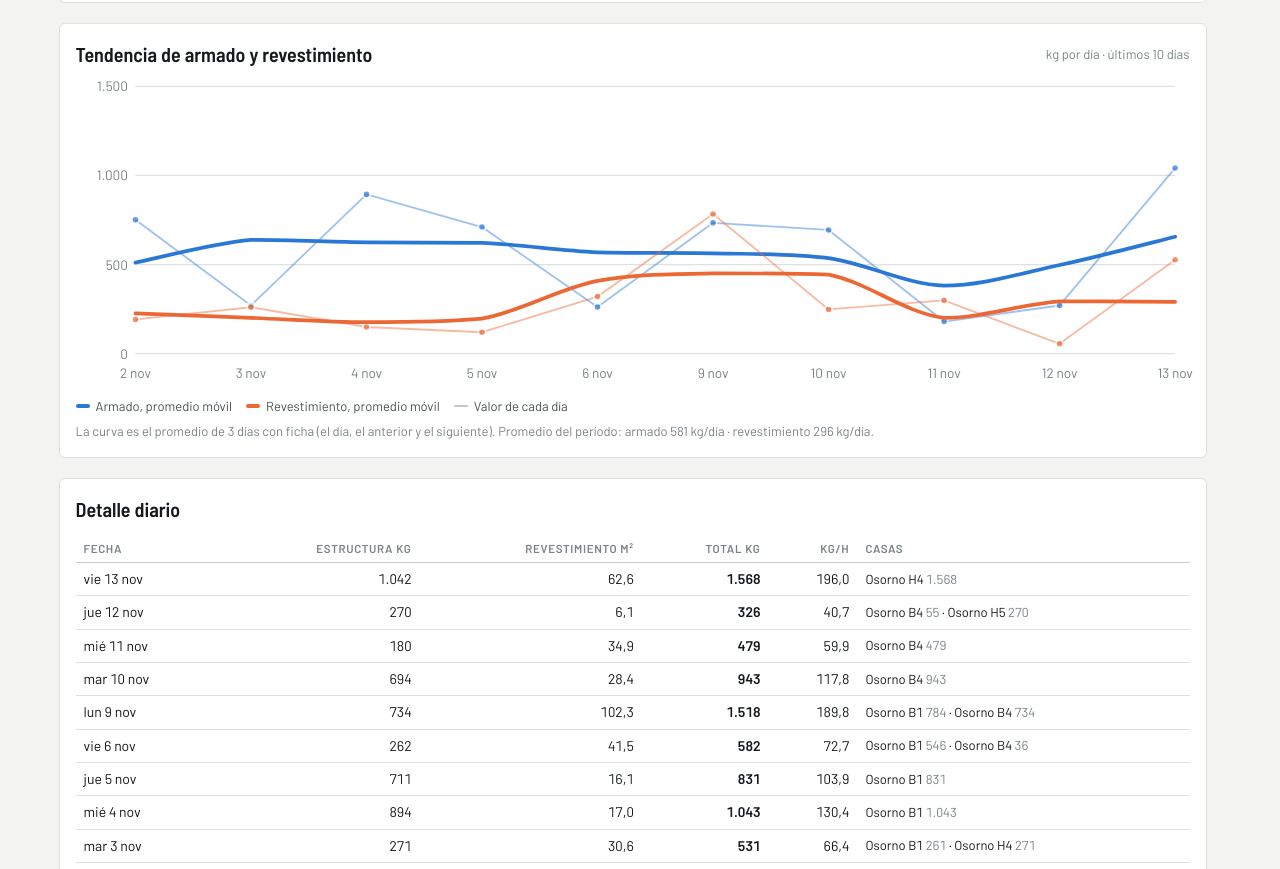
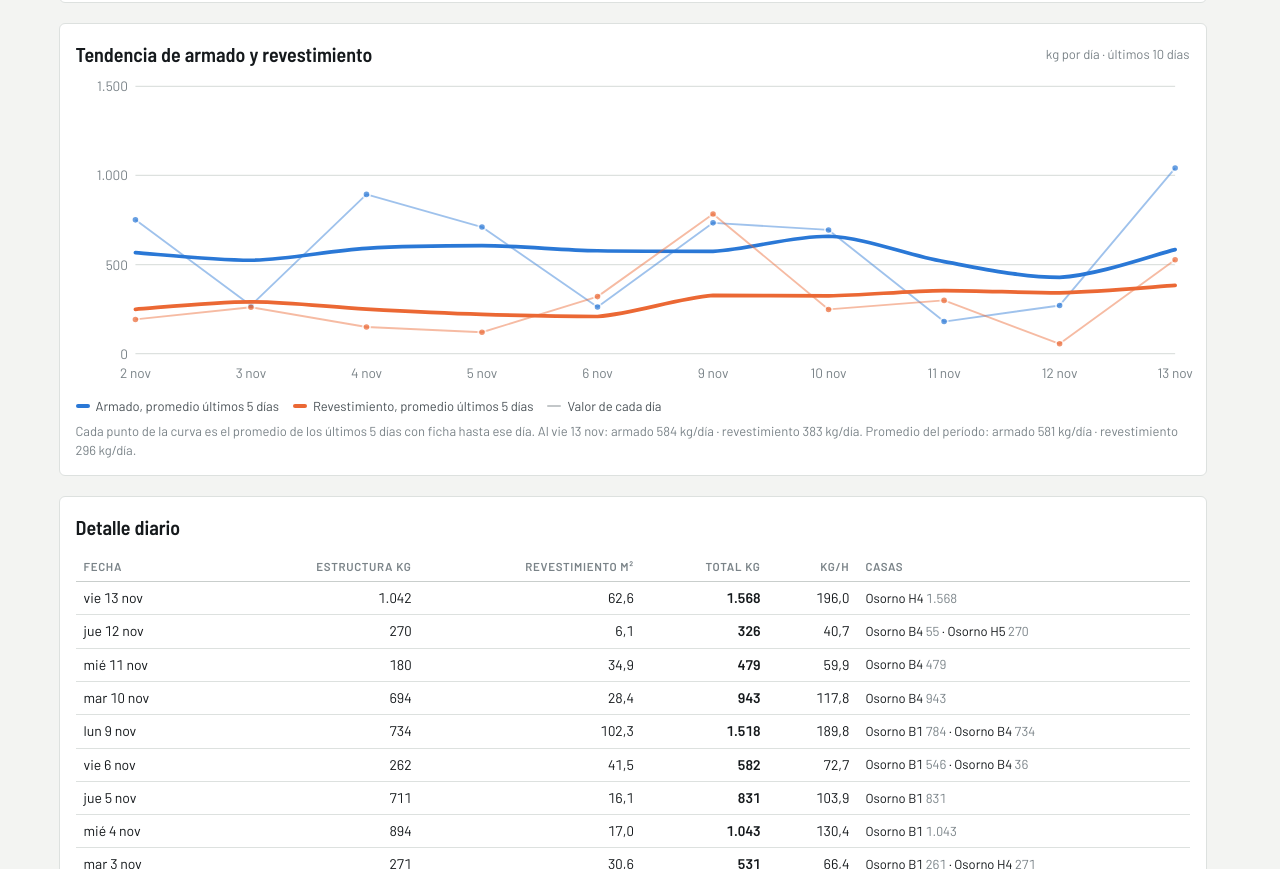
Before and after one commit to dagonzav/produccion-dmia, a plain HTML site: page index.html in a window 1280 px wide. Shown: the part 905-1774 px from the top of the page. Drawn offline with Linux system fonts and the light colour scheme.

Commit message:
Tendencia: promedio de los últimos 5 días
Co-Authored-By: Claude Opus 5.5 <noreply@anthropic.com>
Claude-Session: https://claude.ai/code/session_014qZvdr7HK9RVRmEDFzaeps

```diff
--- a/index.html
+++ b/index.html
@@ -1088,9 +1088,9 @@ function chartGlobal(box, G, n){
 function chartTend(box, G, n){
   const ds=G.daily.slice(-n); if(!ds.length){ box.innerHTML=`<div class="empty small">Aún no hay fichas registradas.</div>`; return; }
   const W=900,H=260,L=48,Rm=12,T=14,B=30, iw=W-L-Rm, ih=H-T-B, N=ds.length;
-  /* Tendencia = promedio móvil centrado de 3 días con ficha (en los extremos, con los días disponibles), dibujado como curva suave */
-  const VW=3, half=Math.floor(VW/2);
-  const mov=k=>ds.map((d,i)=>{ const w=ds.slice(Math.max(0,i-half), Math.min(N,i+half+1)); return w.reduce((s,x)=>s+x[k],0)/w.length; });
+  /* Tendencia = promedio de los últimos 5 días con ficha (el día y los 4 anteriores), calculado sobre toda la historia para que el inicio del período también tenga sus 5 días; dibujado como curva suave */
+  const VW=5, all=G.daily, off=all.length-N;
+  const mov=k=>ds.map((d,i)=>{ const j=off+i, w=all.slice(Math.max(0,j-VW+1), j+1); return w.reduce((s,x)=>s+x[k],0)/w.length; });
   const mA=mov("a"), mF=mov("f");
   const max=Math.max(1,...ds.flatMap(d=>[d.a,d.f]))*1.12;
   const p=Math.pow(10,Math.floor(Math.log10(max/4))); let nice=10*p; for(const m of [1,2,2.5,5,10]) if(m*p*4>=max){ nice=m*p; break; }
@@ -1111,9 +1111,9 @@ function chartTend(box, G, n){
   g+=serie("a","var(--armado)",mA)+serie("f","var(--forrado)",mF);
   g+=`<line class="cross" x1="0" x2="0" y1="${T}" y2="${T+ih}" stroke="var(--ink-3)" stroke-width="1" opacity="0"/>`;
   const avA=ds.reduce((s,d)=>s+d.a,0)/N, avF=ds.reduce((s,d)=>s+d.f,0)/N;
-  box.innerHTML=svgEl(W,H,g)+`<div class="legend"><span><i style="background:var(--armado);height:4px"></i>Armado, promedio móvil</span><span><i style="background:var(--forrado);height:4px"></i>Revestimiento, promedio móvil</span><span><i style="background:var(--ink-3);opacity:.45;height:2px"></i>Valor de cada día</span></div>`
-    +`<p class="small muted" style="margin:6px 0 0">La curva es el promedio de ${VW} días con ficha (el día, el anterior y el siguiente). Promedio del período: armado ${kg(avA)} kg/día · revestimiento ${kg(avF)} kg/día.</p>`;
-  attachTip(box, ds.map((d,i)=>({x:X(i), html:`<b>${fmtD(d.fecha)}</b><br>Armado ${kg(d.a)} kg · promedio ${kg(mA[i])}<br>Revestimiento ${kg(d.f)} kg · promedio ${kg(mF[i])}`})));
+  box.innerHTML=svgEl(W,H,g)+`<div class="legend"><span><i style="background:var(--armado);height:4px"></i>Armado, promedio últimos 5 días</span><span><i style="background:var(--forrado);height:4px"></i>Revestimiento, promedio últimos 5 días</span><span><i style="background:var(--ink-3);opacity:.45;height:2px"></i>Valor de cada día</span></div>`
+    +`<p class="small muted" style="margin:6px 0 0">Cada punto de la curva es el promedio de los últimos ${VW} días con ficha hasta ese día. Al ${fmtD(ds[N-1].fecha)}: armado ${kg(mA[N-1])} kg/día · revestimiento ${kg(mF[N-1])} kg/día. Promedio del período: armado ${kg(avA)} kg/día · revestimiento ${kg(avF)} kg/día.</p>`;
+  attachTip(box, ds.map((d,i)=>({x:X(i), html:`<b>${fmtD(d.fecha)}</b><br>Armado ${kg(d.a)} kg · prom. 5 días ${kg(mA[i])}<br>Revestimiento ${kg(d.f)} kg · prom. 5 días ${kg(mF[i])}`})));
 }
 function renderProduccion(){
   const el=$("v-prod");
```
